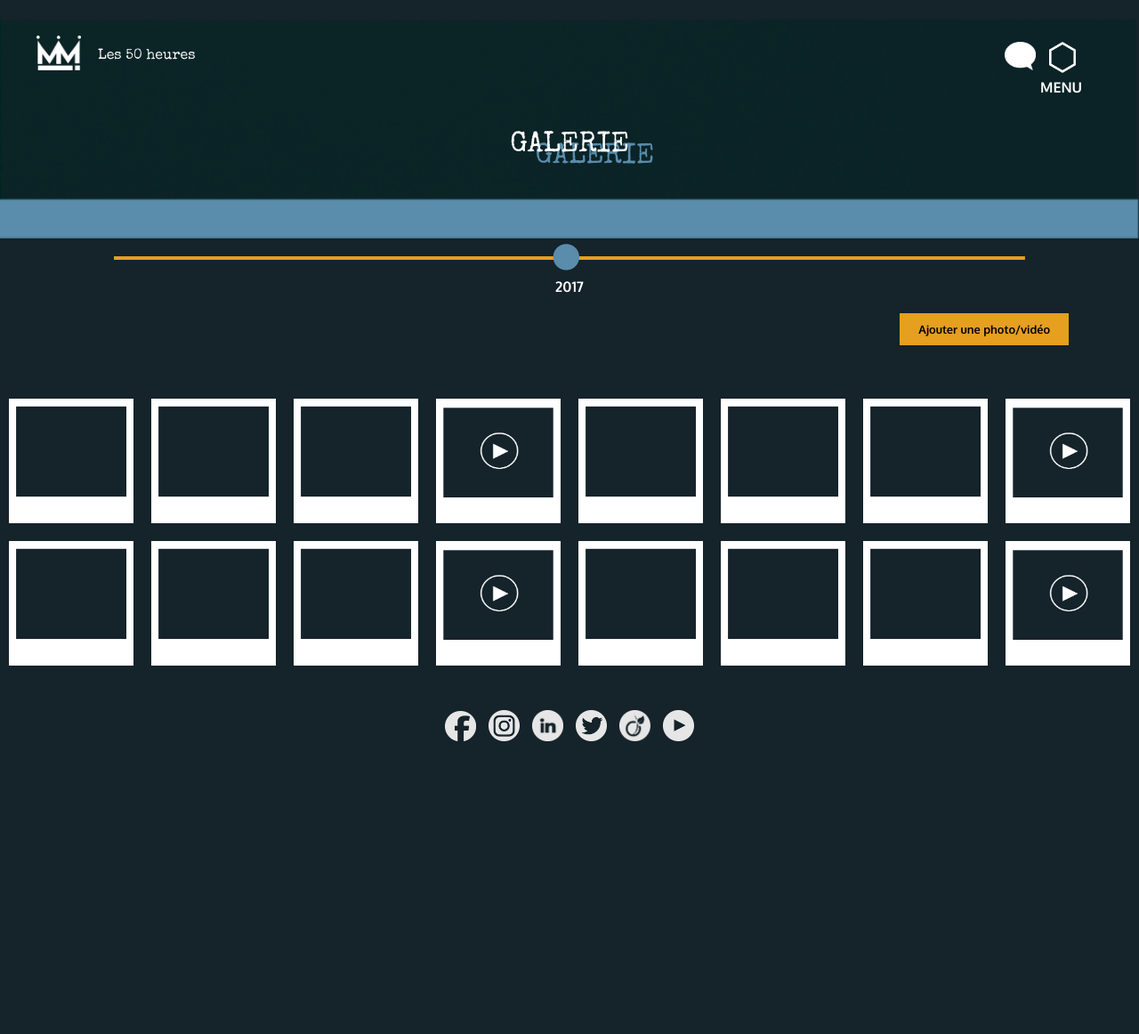
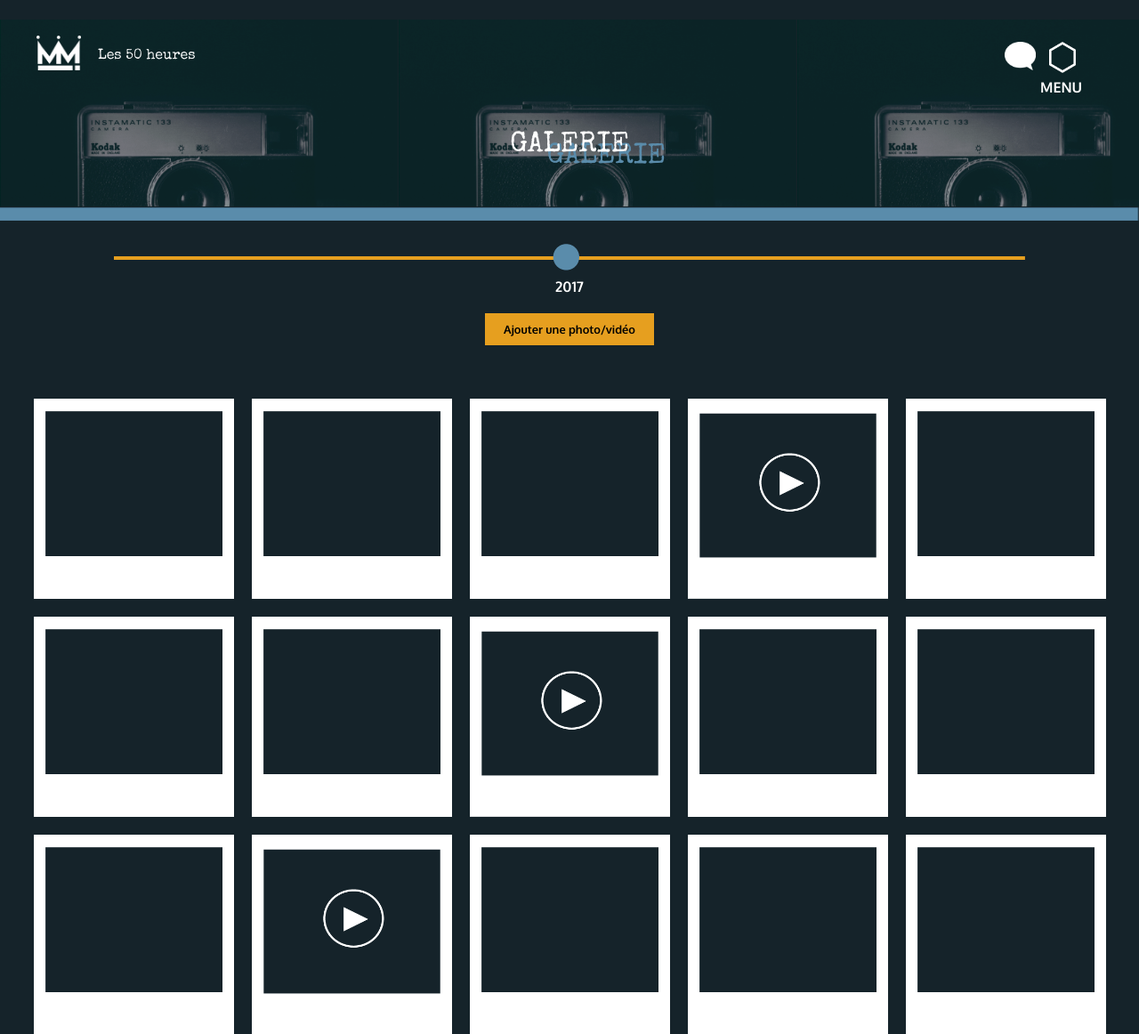
Before and after one commit to les50heures/les50heures, a PHP site: template templates/galerie.html.twig in a window 1280 px wide. Shown: the top 1162 px of the page at 89% size. Before the commit the page ends 833 px from the top, so only its background shows below. Run offline with PHP 8.4, Linux system fonts and the light colour scheme; the template is opened without the code that fills it, so the values that code supplies are empty; some libraries are stand-ins or nearby versions.

Commit message:
responsive - page galerie
responsive général de la page

```diff
--- a/css/responsive.css
+++ b/css/responsive.css
@@ -460,6 +477,17 @@ Responsive  - format intermediaire (tablette/ecran)
         padding-right: 0;
         margin: 0 0 0 12%;
     }
+
+    /* galerie */
+    #header-galerie {  background-size: 35%;  }
+    .bandeau-ligne-bleu { height: 15px; }
+    .span-galerie { left: 48%; }
+    .modif2 { margin-left: 0; }
+    .photo {
+        width: 225px;
+        height: 225px;
+    }
+
 }
 
 /* ----------------------------------------------------
--- a/css/style.css
+++ b/css/style.css
@@ -828,10 +828,13 @@ piece h1 {
     margin-top: 20px;
 }
 
+.button-modif2 {
+    display: flex;
+    justify-content: center;
+}
 .modif2 {
     width: 190px;
     position: relative;
-    left: 36%;
     margin-bottom: 30px;
     background-color: #e69f1f;
     border: 0;
@@ -846,6 +849,7 @@ piece h1 {
 }
 .galerie img {
     margin: 10px;
+    cursor: pointer;
 }
 
 .photo {
@@ -889,7 +893,7 @@ piece h1 {
     left: 40%;
 }
 .bandeau-ligne-bleu {
-    top: 135px;
+    top: 145px;
     position: relative;
 }
 
@@ -1167,6 +1171,7 @@ svg {
 .equipe_classement > .haut_classement { border: 2px solid #e69f1f; }
 
 /* -------------------- AFFICHAGE DEFIS ---------------------  */
+.modal-dialog { width: 100%; }
 .modal .machine {
     position: relative;
     bottom: 90px;
--- a/templates/galerie.html.twig
+++ b/templates/galerie.html.twig
@@ -4,7 +4,7 @@
 
 <div id="header-galerie" class="bandeau bandeau-galerie">
     <h1 class="titre">Galerie</h1>
-    <span class="supperpose_titre">Galerie</span>
+    <span class="supperpose_titre span-galerie">Galerie</span>
     <img class="bandeau-ligne-bleu" src="css/images-interface/ligne_bleu.png" alt="ligne">
 </div>
 
@@ -14,10 +14,12 @@
     <p class="centre">2017</p>
 </div>
 
+<div class="button-modif2">
+    <button class="modif2" type="submit" name="ajout" data-style="shrink" data-horizontal>
+        Ajouter une photo/vidéo
+    </button>
+</div>
 
-<button class="modif2" type="submit" name="ajout" data-style="shrink" data-horizontal>
-    Ajouter une photo/vidéo
-</button>
 
 <div class="galerie">
     <img data-toggle="modal" data-target="#myModal" class="photo" src="css/images-interface/galerie/photo.png" alt="photo">
@@ -35,7 +37,6 @@
     <img data-toggle="modal" data-target="#myModal" class="photo" src="css/images-interface/galerie/photo.png" alt="photo">
     <img data-toggle="modal" data-target="#myModal" class="photo" src="css/images-interface/galerie/photo.png" alt="photo">
     <img data-toggle="modal" data-target="#myModal" class="photo" src="css/images-interface/galerie/photo.png" alt="photo">
-    <img data-toggle="modal" data-target="#myModal" class="photo" src="css/images-interface/galerie/video.png" alt="video">
 </div>
 
 {% endblock %}
```
Also changed, not shown: other parts of css/responsive.css (+38 -1 lines).
